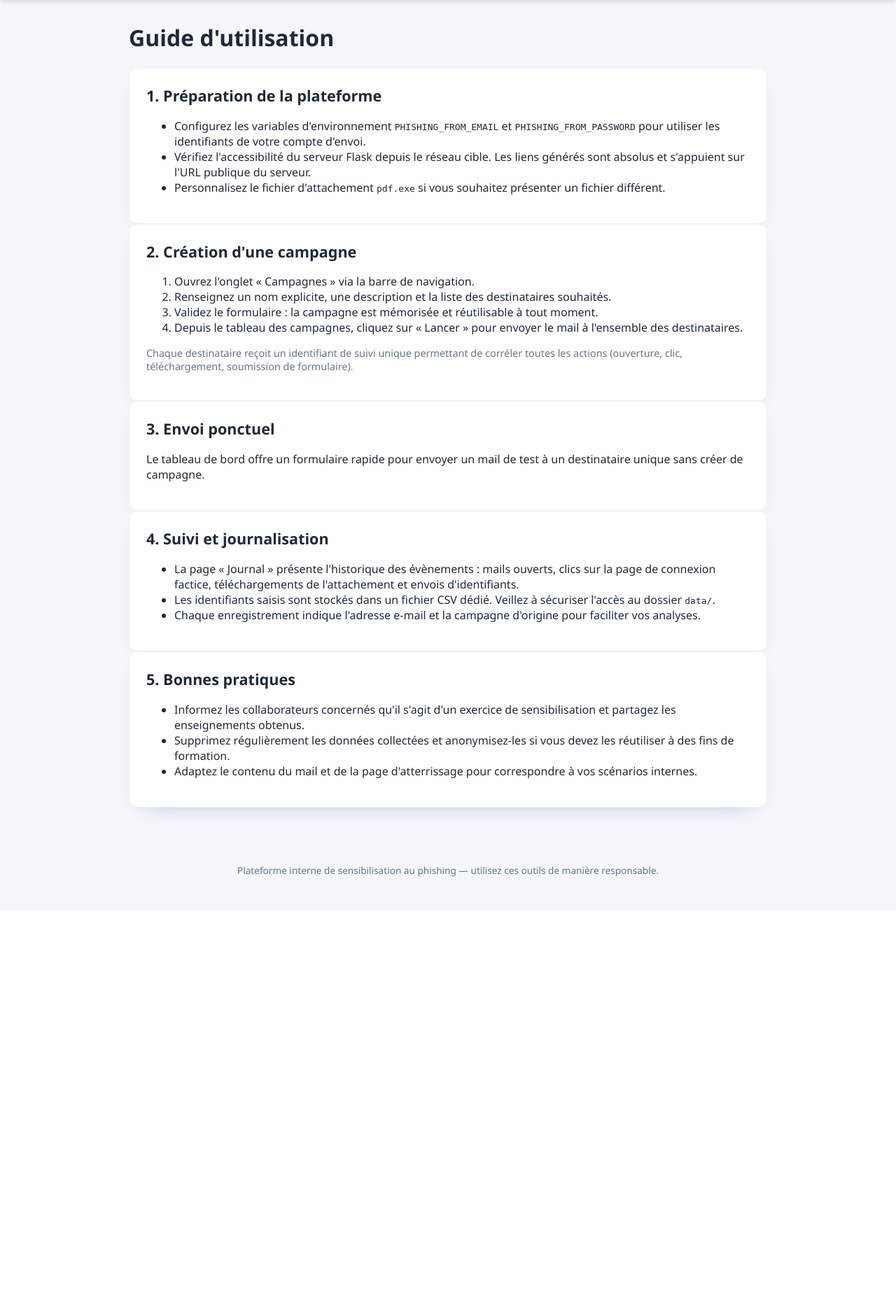
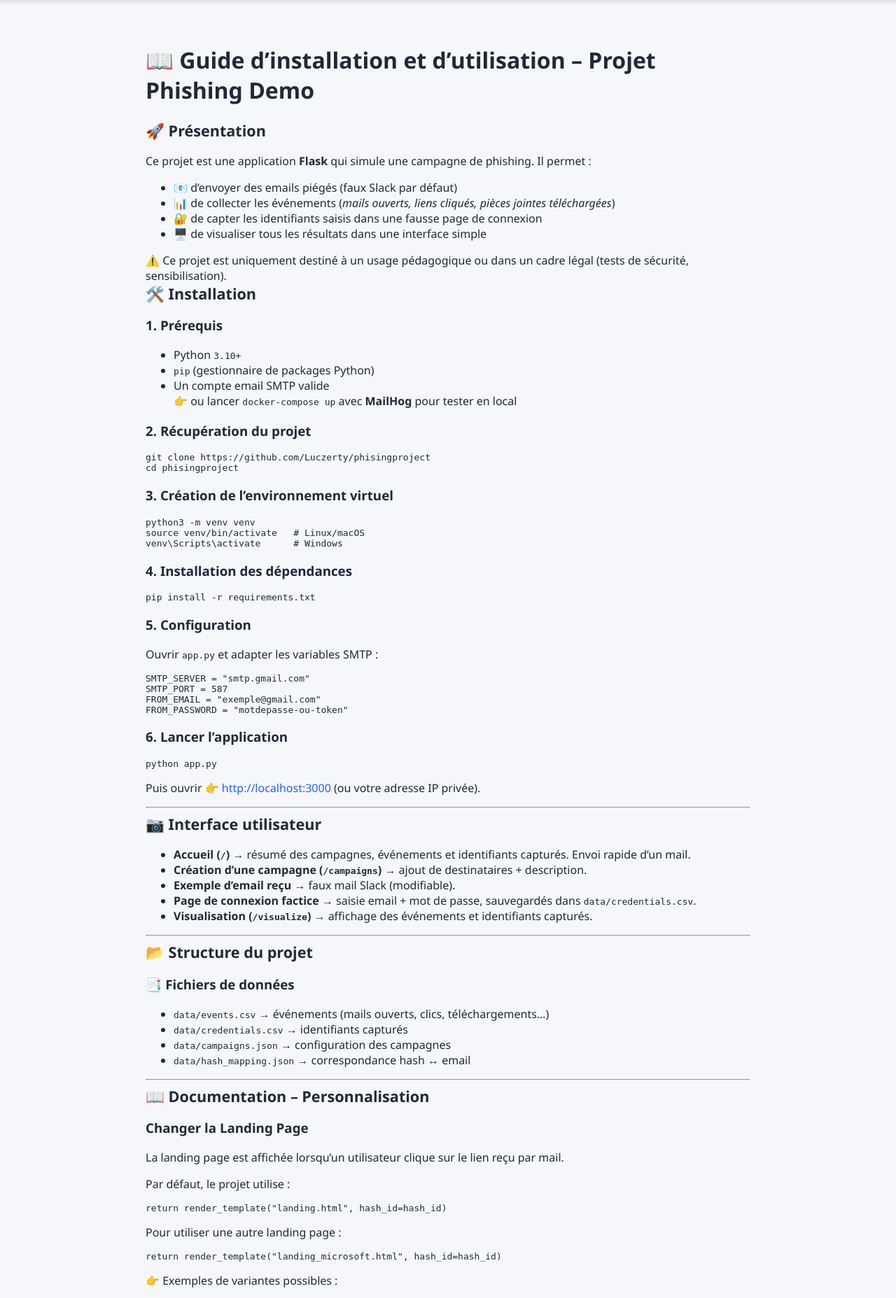
Before and after one commit to Luczerty/cyberoffensive-repo, a Flask app: page /guide in a window 1280 px wide. Shown: the part 65-1920 px from the top of the page at 70% size. Before the commit the page ends 1318 px from the top, so only its background shows below. Run offline with Flask 3, Linux system fonts and the light colour scheme.

Commit message:
guide and read me improvement

```diff
--- a/templates/guide.html
+++ b/templates/guide.html
@@ -1,47 +1,126 @@
 {% extends "base.html" %}
-{% block title %}Guide d'utilisation{% endblock %}
+
 {% block content %}
-  <h1>Guide d'utilisation</h1>
-  <section class="card">
-    <h2>1. Préparation de la plateforme</h2>
+<div class="container py-4">
+  <h1 class="mb-4">📖 Guide d’installation et d’utilisation – Projet Phishing Demo</h1>
+
+  <h2>🚀 Présentation</h2>
+  <p>Ce projet est une application <strong>Flask</strong> qui simule une campagne de phishing. Il permet :</p>
   <ul>
-      <li>Configurez les variables d'environnement <code>PHISHING_FROM_EMAIL</code> et <code>PHISHING_FROM_PASSWORD</code> pour utiliser les identifiants de votre compte d'envoi.</li>
-      <li>Vérifiez l'accessibilité du serveur Flask depuis le réseau cible. Les liens générés sont absolus et s'appuient sur l'URL publique du serveur.</li>
-      <li>Personnalisez le fichier d'attachement <code>pdf.exe</code> si vous souhaitez présenter un fichier différent.</li>
+    <li>📧 d’envoyer des emails piégés (faux Slack par défaut)</li>
+    <li>📊 de collecter les événements (<em>mails ouverts, liens cliqués, pièces jointes téléchargées</em>)</li>
+    <li>🔐 de capter les identifiants saisis dans une fausse page de connexion</li>
+    <li>🖥️ de visualiser tous les résultats dans une interface simple</li>
   </ul>
-  </section>
 
-  <section class="card">
-    <h2>2. Création d'une campagne</h2>
-    <ol>
-      <li>Ouvrez l'onglet « Campagnes » via la barre de navigation.</li>
-      <li>Renseignez un nom explicite, une description et la liste des destinataires souhaités.</li>
-      <li>Validez le formulaire : la campagne est mémorisée et réutilisable à tout moment.</li>
-      <li>Depuis le tableau des campagnes, cliquez sur « Lancer » pour envoyer le mail à l'ensemble des destinataires.</li>
-    </ol>
-    <p class="muted">Chaque destinataire reçoit un identifiant de suivi unique permettant de corréler toutes les actions (ouverture, clic, téléchargement, soumission de formulaire).</p>
-  </section>
+  <div class="alert alert-warning">
+    ⚠️ Ce projet est uniquement destiné à un usage pédagogique ou dans un cadre légal (tests de sécurité, sensibilisation).
+  </div>
 
-  <section class="card">
-    <h2>3. Envoi ponctuel</h2>
-    <p>Le tableau de bord offre un formulaire rapide pour envoyer un mail de test à un destinataire unique sans créer de campagne.</p>
-  </section>
+  <h2>🛠️ Installation</h2>
 
-  <section class="card">
-    <h2>4. Suivi et journalisation</h2>
+  <h3>1. Prérequis</h3>
   <ul>
-      <li>La page « Journal » présente l'historique des évènements : mails ouverts, clics sur la page de connexion factice, téléchargements de l'attachement et envois d'identifiants.</li>
-      <li>Les identifiants saisis sont stockés dans un fichier CSV dédié. Veillez à sécuriser l'accès au dossier <code>data/</code>.</li>
-      <li>Chaque enregistrement indique l'adresse e-mail et la campagne d'origine pour faciliter vos analyses.</li>
+    <li>Python <code>3.10+</code></li>
+    <li><code>pip</code> (gestionnaire de packages Python)</li>
+    <li>Un compte email SMTP valide <br>
+        👉 ou lancer <code>docker-compose up</code> avec <strong>MailHog</strong> pour tester en local</li>
   </ul>
-  </section>
 
-  <section class="card">
-    <h2>5. Bonnes pratiques</h2>
+  <h3>2. Récupération du projet</h3>
+  <pre><code>git clone https://github.com/Luczerty/phisingproject
+cd phisingproject
+</code></pre>
+
+  <h3>3. Création de l’environnement virtuel</h3>
+  <pre><code>python3 -m venv venv
+source venv/bin/activate   # Linux/macOS
+venv\Scripts\activate      # Windows
+</code></pre>
+
+  <h3>4. Installation des dépendances</h3>
+  <pre><code>pip install -r requirements.txt
+</code></pre>
+
+  <h3>5. Configuration</h3>
+  <p>Ouvrir <code>app.py</code> et adapter les variables SMTP :</p>
+  <pre><code>SMTP_SERVER = "smtp.gmail.com"
+SMTP_PORT = 587
+FROM_EMAIL = "exemple@gmail.com"
+FROM_PASSWORD = "motdepasse-ou-token"
+</code></pre>
+
+  <h3>6. Lancer l’application</h3>
+  <pre><code>python app.py
+</code></pre>
+  <p>Puis ouvrir 👉 <a href="http://localhost:3000" target="_blank">http://localhost:3000</a> (ou votre adresse IP privée).</p>
+
+  <hr />
+
+  <h2>📷 Interface utilisateur</h2>
   <ul>
-      <li>Informez les collaborateurs concernés qu'il s'agit d'un exercice de sensibilisation et partagez les enseignements obtenus.</li>
-      <li>Supprimez régulièrement les données collectées et anonymisez-les si vous devez les réutiliser à des fins de formation.</li>
-      <li>Adaptez le contenu du mail et de la page d'atterrissage pour correspondre à vos scénarios internes.</li>
+    <li><strong>Accueil (<code>/</code>)</strong> → résumé des campagnes, événements et identifiants capturés. Envoi rapide d’un mail.</li>
+    <li><strong>Création d’une campagne (<code>/campaigns</code>)</strong> → ajout de destinataires + description.</li>
+    <li><strong>Exemple d’email reçu</strong> → faux mail Slack (modifiable).</li>
+    <li><strong>Page de connexion factice</strong> → saisie email + mot de passe, sauvegardés dans <code>data/credentials.csv</code>.</li>
+    <li><strong>Visualisation (<code>/visualize</code>)</strong> → affichage des événements et identifiants capturés.</li>
   </ul>
-  </section>
+
+  <hr />
+
+  <h2>📂 Structure du projet</h2>
+
+  <h3>📑 Fichiers de données</h3>
+  <ul>
+    <li><code>data/events.csv</code> → événements (mails ouverts, clics, téléchargements…)</li>
+    <li><code>data/credentials.csv</code> → identifiants capturés</li>
+    <li><code>data/campaigns.json</code> → configuration des campagnes</li>
+    <li><code>data/hash_mapping.json</code> → correspondance hash ↔ email</li>
+  </ul>
+
+  <hr />
+
+  <h2>📖 Documentation – Personnalisation</h2>
+
+  <h3>Changer la Landing Page</h3>
+  <p>La landing page est affichée lorsqu’un utilisateur clique sur le lien reçu par mail.</p>
+  <p>Par défaut, le projet utilise :</p>
+  <pre><code>return render_template("landing.html", hash_id=hash_id)
+</code></pre>
+  <p>Pour utiliser une autre landing page :</p>
+  <pre><code>return render_template("landing_microsoft.html", hash_id=hash_id)
+</code></pre>
+  <p>👉 Exemples de variantes possibles :</p>
+  <pre><code>landing_slack.html      → imitation Slack
+landing_microsoft.html  → imitation Microsoft
+landing_google.html     → imitation Google
+</code></pre>
+  <p><strong>Astuce :</strong> conserve la même structure et change seulement le design (logo, couleurs, textes).</p>
+
+  <h3>Changer le Mail envoyé</h3>
+  <p>Le contenu du mail est défini dans la fonction <code>send_phishing_email</code>.</p>
+
+  <p><strong>Sujet du mail</strong></p>
+  <pre><code>msg["Subject"] = "🔒 Test de sensibilisation interne"
+</code></pre>
+  <p>➡️ Exemple modifié :</p>
+  <pre><code>msg["Subject"] = "⚠️ Connexion Microsoft requise"
+</code></pre>
+
+  <p><strong>Template du mail</strong></p>
+  <pre><code>templates/emails/phishing_email.html</code></pre>
+  <p>👉 Tu peux créer d’autres variantes :</p>
+  <pre><code>emails/slack_email.html → mail Slack
+emails/ms_email.html    → mail Microsoft
+</code></pre>
+
+  <hr />
+
+  <h2>✅ Résumé rapide</h2>
+  <ul>
+    <li>Modifier <code>templates/landing.html</code> → pour changer la landing page</li>
+    <li>Modifier <code>templates/emails/phishing_email.html</code> → pour changer le mail</li>
+    <li>Modifier <code>msg["Subject"]</code> → pour changer l’objet du mail</li>
+  </ul>
+</div>
 {% endblock %}
```
Also changed, not shown: readme.md. Lines whose indentation alone changed are shown as unchanged.
